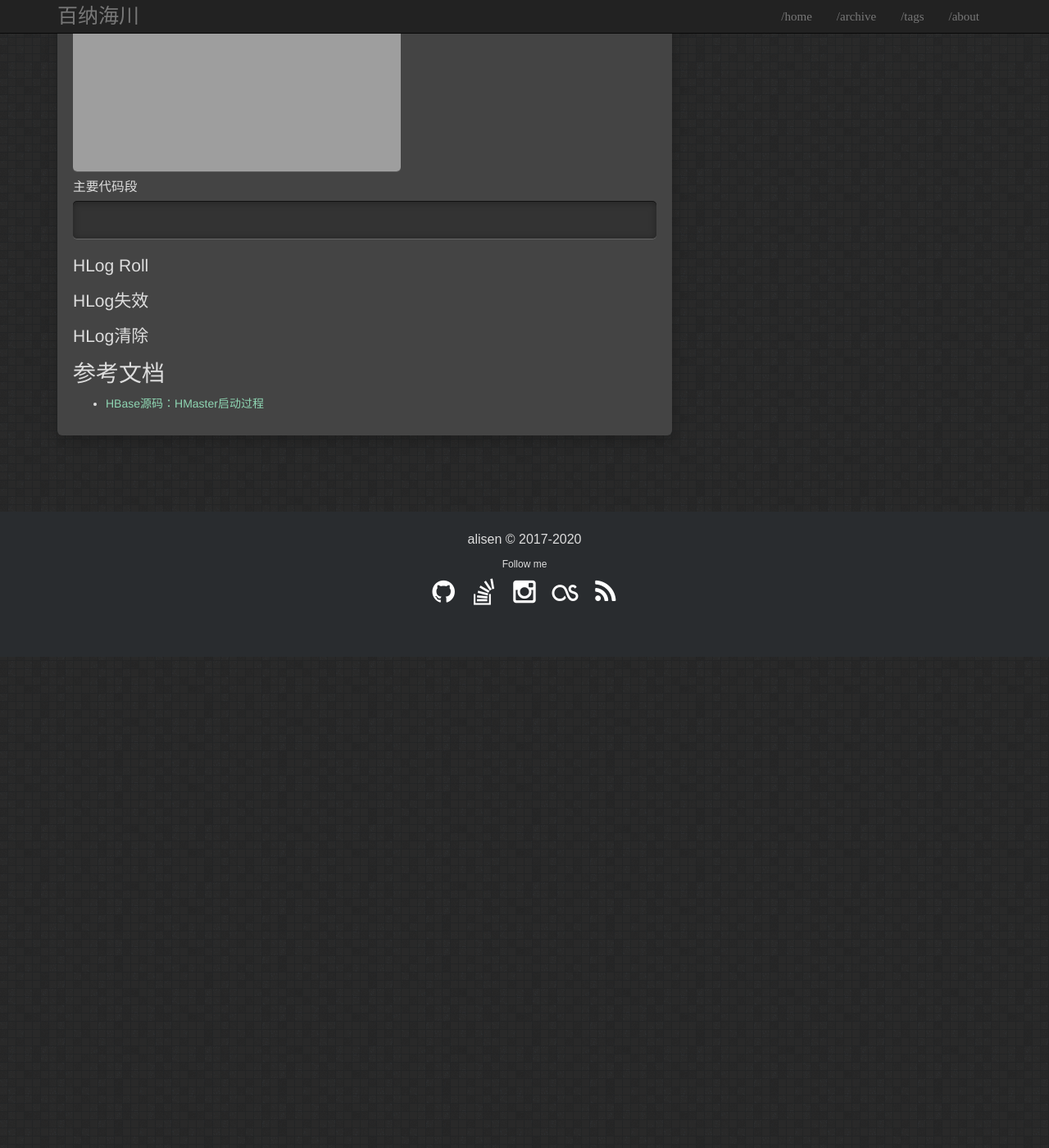
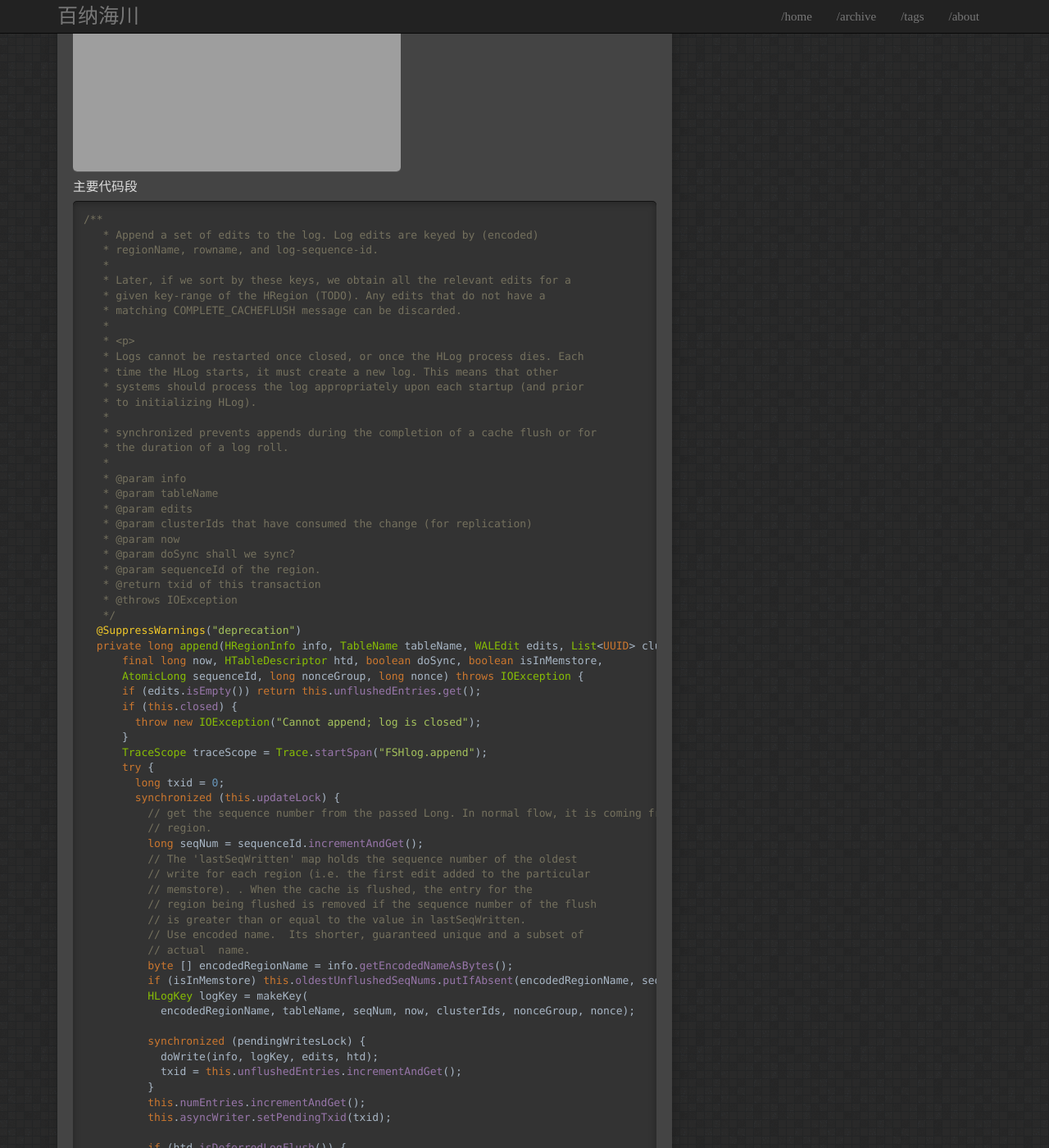
Before and after one commit to igithu/summary, a Jekyll site: the page built from _posts/2018-04-14-hbase-rs-crash.md, in a window 1280 px wide and 1400 px high, scrolled down 665 px. Shown: the whole window at 82% size. Built offline with Jekyll 4.4.1, drawn with Linux system fonts in a browser that asks for light colours; before the commit the page ends 1466 px from its top, so only the background shows below that; some of the changed text lies outside the part shown.

Commit message:
Update 2018-04-14-hbase-rs-crash.md

````diff
--- a/_posts/2018-04-14-hbase-rs-crash.md
+++ b/_posts/2018-04-14-hbase-rs-crash.md
@@ -12,15 +12,131 @@ tags: hbase
 &emsp;&emsp;宕机恢复实际上是依靠HLog进行的 所以HLog的声明周期:Roll，失效，以至于最后被删除掉是很重要的 这里首先梳理HLog在正常情况的生命周期，
 
 ## HLog构建数据
-&emsp;&emsp;HBase中，WAL的实现类为HLog,在写入的时候，每个Region Server拥有一个HLog日志，所有region的写入都是写到同一个HLog，写入时候RegionServer就会调用HLog.append()，将数据对<HLogKey,WALEdit>按照顺序追加到HLog中
+&emsp;&emsp;HBase中，WAL的实现类为HLog （`在0.98中实际上是FSHLog去实现执行，以下统称为HLog`）,在写入的时候，每个Region Server拥有一个HLog日志，所有region的写入都是写到同一个HLog，写入时候RegionServer就会调用HLog.append()，将数据对<HLogKey,WALEdit>按照顺序追加到HLog中
 #### 主要结构（网图）
 ![image01](https://igithu.github.io/summary/images/jhlog.png)
 
 #### 主要代码段
 ```java
+/**
+   * Append a set of edits to the log. Log edits are keyed by (encoded)
+   * regionName, rowname, and log-sequence-id.
+   *
+   * Later, if we sort by these keys, we obtain all the relevant edits for a
+   * given key-range of the HRegion (TODO). Any edits that do not have a
+   * matching COMPLETE_CACHEFLUSH message can be discarded.
+   *
+   * <p>
+   * Logs cannot be restarted once closed, or once the HLog process dies. Each
+   * time the HLog starts, it must create a new log. This means that other
+   * systems should process the log appropriately upon each startup (and prior
+   * to initializing HLog).
+   *
+   * synchronized prevents appends during the completion of a cache flush or for
+   * the duration of a log roll.
+   *
+   * @param info
+   * @param tableName
+   * @param edits
+   * @param clusterIds that have consumed the change (for replication)
+   * @param now
+   * @param doSync shall we sync?
+   * @param sequenceId of the region.
+   * @return txid of this transaction
+   * @throws IOException
+   */
+  @SuppressWarnings("deprecation")
+  private long append(HRegionInfo info, TableName tableName, WALEdit edits, List<UUID> clusterIds,
+      final long now, HTableDescriptor htd, boolean doSync, boolean isInMemstore,
+      AtomicLong sequenceId, long nonceGroup, long nonce) throws IOException {
+      if (edits.isEmpty()) return this.unflushedEntries.get();
+      if (this.closed) {
+        throw new IOException("Cannot append; log is closed");
+      }
+      TraceScope traceScope = Trace.startSpan("FSHlog.append");
+      try {
+        long txid = 0;
+        synchronized (this.updateLock) {
+          // get the sequence number from the passed Long. In normal flow, it is coming from the
+          // region.
+          long seqNum = sequenceId.incrementAndGet();
+          // The 'lastSeqWritten' map holds the sequence number of the oldest
+          // write for each region (i.e. the first edit added to the particular
+          // memstore). . When the cache is flushed, the entry for the
+          // region being flushed is removed if the sequence number of the flush
+          // is greater than or equal to the value in lastSeqWritten.
+          // Use encoded name.  Its shorter, guaranteed unique and a subset of
+          // actual  name.
+          byte [] encodedRegionName = info.getEncodedNameAsBytes();
+          if (isInMemstore) this.oldestUnflushedSeqNums.putIfAbsent(encodedRegionName, seqNum);
+          HLogKey logKey = makeKey(
+            encodedRegionName, tableName, seqNum, now, clusterIds, nonceGroup, nonce);
+
+          synchronized (pendingWritesLock) {
+            doWrite(info, logKey, edits, htd);
+            txid = this.unflushedEntries.incrementAndGet();
+          }
+          this.numEntries.incrementAndGet();
+          this.asyncWriter.setPendingTxid(txid);
+
+          if (htd.isDeferredLogFlush()) {
+            lastUnSyncedTxid = txid;
+          }
+          this.latestSequenceNums.put(encodedRegionName, seqNum);
+        }
+        // TODO: note that only tests currently call append w/sync.
+        //       Therefore, this code here is not actually used by anything.
+        // Sync if catalog region, and if not then check if that table supports
+        // deferred log flushing
+        if (doSync &&
+            (info.isMetaRegion() ||
+            !htd.isDeferredLogFlush())) {
+          // sync txn to file system
+          this.sync(txid);
+        }
+        return txid;
+      } finally {
+        traceScope.close();
+      }
+    }
+
+  // TODO: Remove info.  Unused.
+  protected void doWrite(HRegionInfo info, HLogKey logKey, WALEdit logEdit,
+                         HTableDescriptor htd) throws IOException {
+    if (!this.enabled) {
+      return;
+    }
+    if (!this.listeners.isEmpty()) {
+      for (WALActionsListener i: this.listeners) {
+        i.visitLogEntryBeforeWrite(htd, logKey, logEdit);
+      }
+    }
+    try {
+      long now = EnvironmentEdgeManager.currentTimeMillis();
+      // coprocessor hook:
+      if (!coprocessorHost.preWALWrite(info, logKey, logEdit)) {
+        if (logEdit.isReplay()) {
+          // set replication scope null so that this won't be replicated
+          logKey.setScopes(null);
+        }
+        // write to our buffer for the Hlog file.
+        this.pendingWrites.add(new HLog.Entry(logKey, logEdit));
+      }
+      long took = EnvironmentEdgeManager.currentTimeMillis() - now;
+      coprocessorHost.postWALWrite(info, logKey, logEdit);
+      long len = 0;
+      for (KeyValue kv : logEdit.getKeyValues()) {
+        len += kv.getLength();
+      }
+      this.metrics.finishAppend(took, len);
+    } catch (IOException e) {
+      LOG.fatal("Could not append. Requesting close of hlog", e);
+      requestLogRoll();
+      throw e;
+    }
+  }
 
 ```
-
 
 
 ## HLog Roll
````
